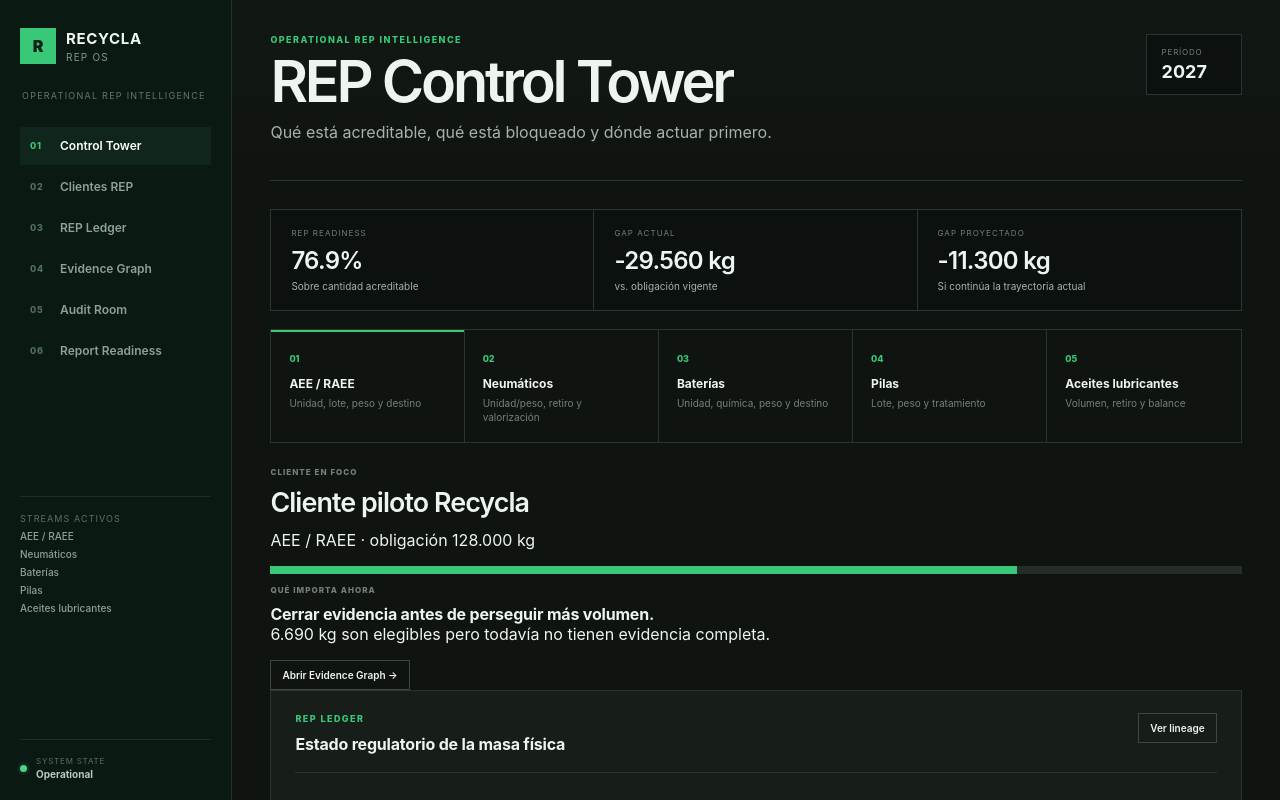
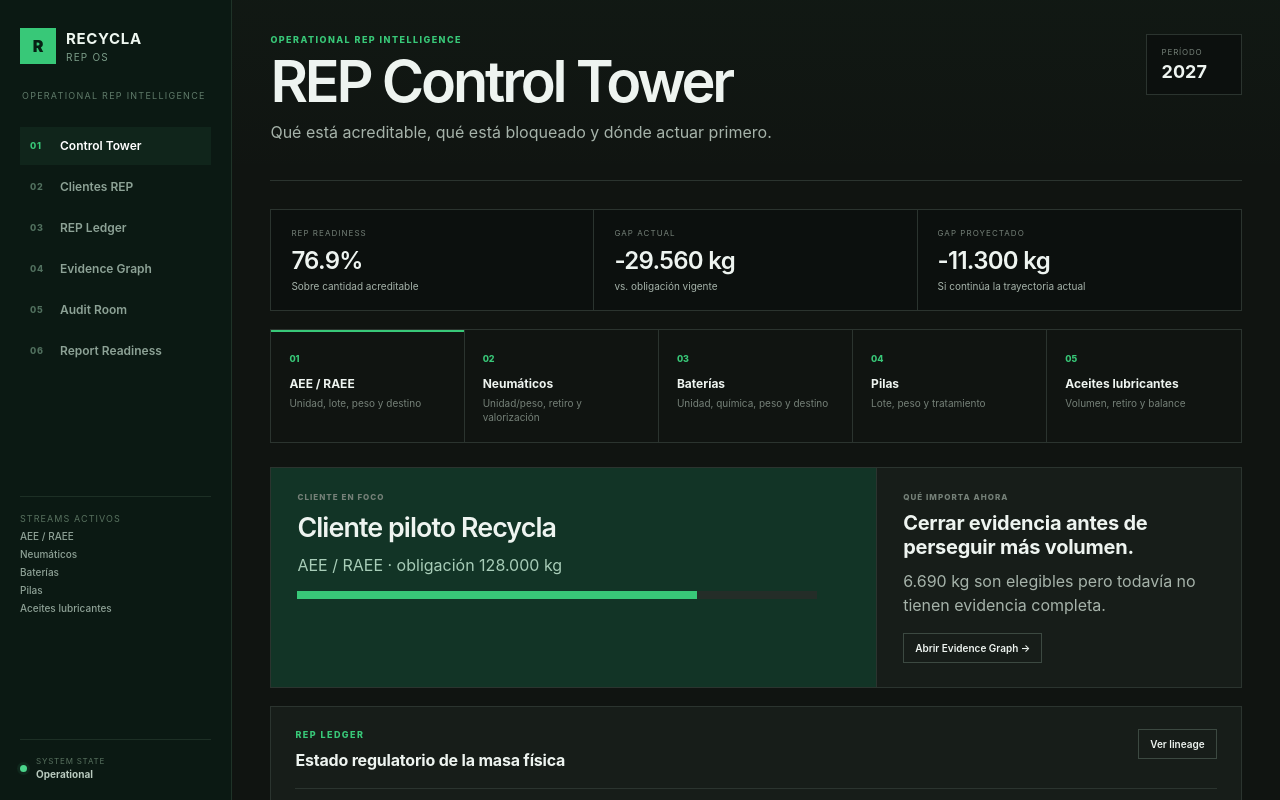
Before and after one commit to traviscomber/recycla, a Next.js app: page / in a window 1280 px wide. Shown: the top 800 px of the page. Built offline with nearby package versions, Linux system fonts and the light colour scheme.

Commit message:
ui: add control tower focus band

```diff
--- a/src/app/globals.css
+++ b/src/app/globals.css
@@ -222,3 +222,13 @@ h3{font-size:16px;font-weight:650;letter-spacing:-.012em}
   .gateRail{grid-template-columns:1fr}
   .gate{border-right:0}
 }
+
+.focusBand{display:grid;grid-template-columns:minmax(0,1.25fr) minmax(320px,.75fr);border:1px solid var(--line);margin-bottom:18px;background:var(--surface)}
+.focusClient,.focusAction{padding:24px 26px}
+.focusClient{background:#123426;border-right:1px solid var(--line)}
+.focusClient p{color:#a8cdb8;margin-bottom:16px}
+.focusClient .progress{max-width:520px}
+.focusAction{display:flex;flex-direction:column;align-items:flex-start;justify-content:center}
+.focusAction h3{font-size:20px;line-height:1.2;margin-bottom:10px;max-width:560px}
+.focusAction p{color:var(--text-soft);line-height:1.5;max-width:620px;margin-bottom:16px}
+@media(max-width:1100px){.focusBand{grid-template-columns:1fr}.focusClient{border-right:0;border-bottom:1px solid var(--line)}}
```
